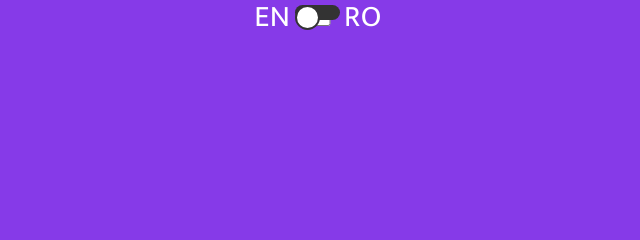
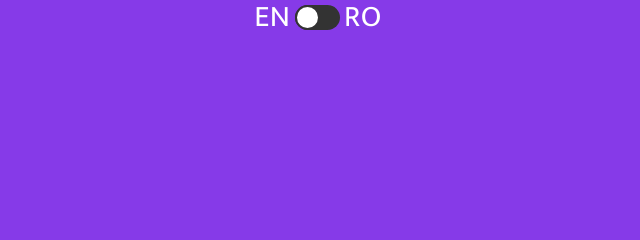
Before and after one commit to TeodorIR/BlogPost-main, a plain HTML site: page index.html in a window 1280 px wide. Shown: the top 240 px of the page, 322-962 px from the left. Drawn offline with nearby package versions, Linux system fonts and the light colour scheme.

Commit message:
corrected mistake

```diff
--- a/css/index.css
+++ b/css/index.css
@@ -203,9 +203,9 @@ footer ul li a:hover {
     position: absolute;
     content: '';
     width: 45px;
-    height: 15px;
+    height: 25px;
     background: #333;
-    border-radius: 25px;
+    border-radius: 15px;
 }
 
 .check:checked::before {
```
